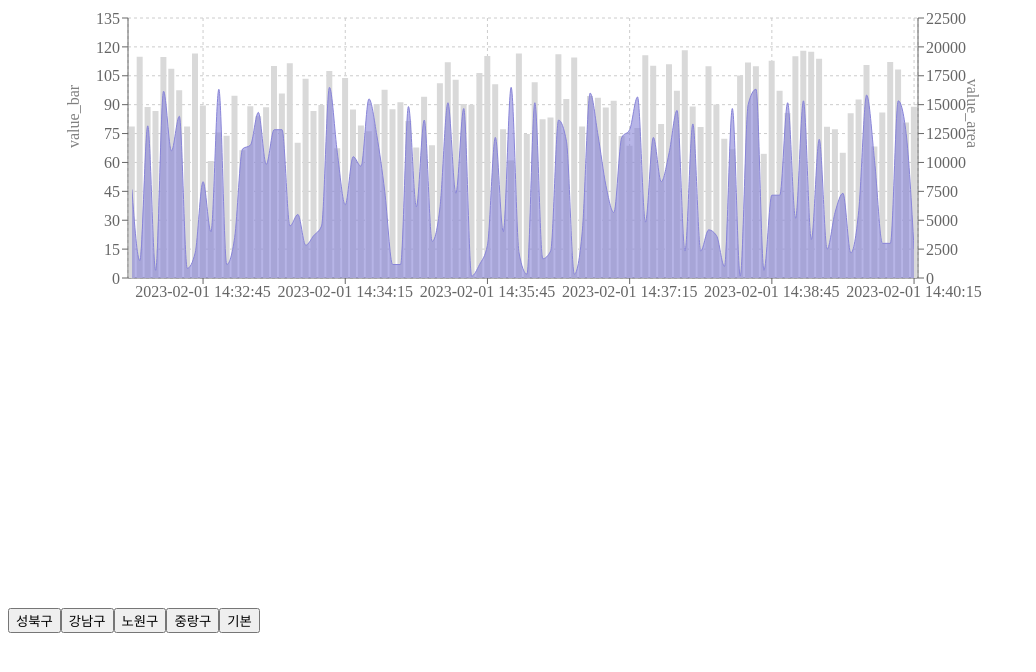
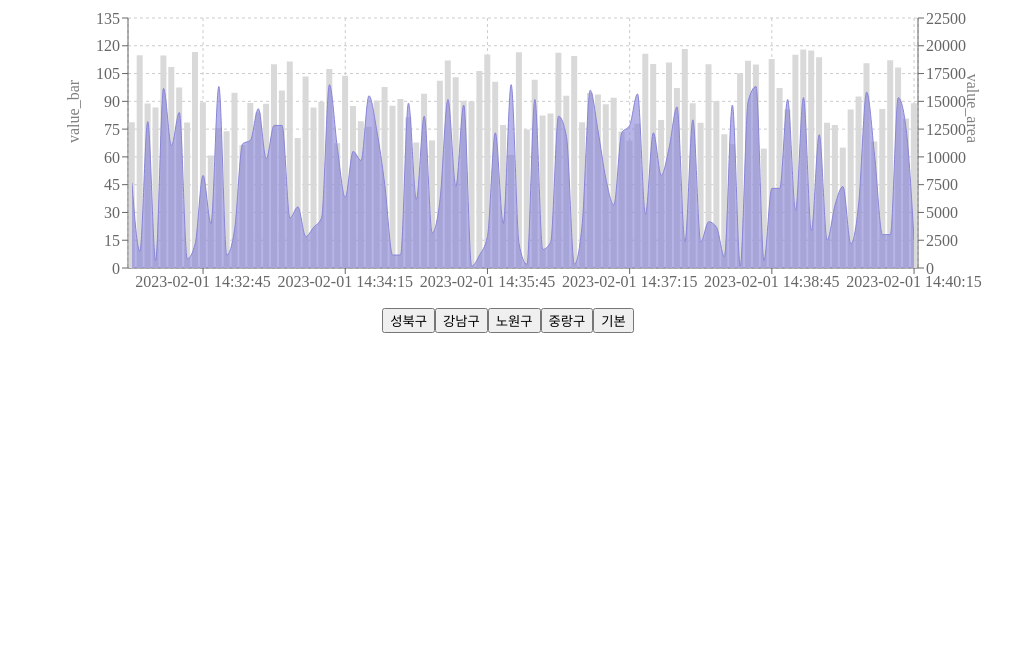
Before and after one commit to wanted-pre-7/pre-onboarding-9th-3-7, a React (Vite) app: page /1 in a window 1280 px wide. Shown: the top 672 px of the page, without its empty margins (0-1036 px from the left). Built offline with nearby package versions, Linux system fonts and the light colour scheme; the HTML template or start-up script is replaced by a standard one.

Commit message:
justify content

```diff
--- a/src/component/Buttons.tsx
+++ b/src/component/Buttons.tsx
@@ -4,9 +4,14 @@ import { chartIdArr } from "../api/chartData";
 const Buttons = () => {
   const navigate = useNavigate();
   const { id } = useParams();
+  const style = {
+    width: "1000px",
+    display: "flex",
+    justifyContent: "center",
+  };
 
   return (
-    <div>
+    <div style={style}>
       {chartIdArr.map((el, idx) => (
         <button
           key={idx}
--- a/src/page/ChartView.tsx
+++ b/src/page/ChartView.tsx
@@ -24,13 +24,13 @@ const ChartView = () => {
     <>
       <ComposedChart
         width={1000}
-        height={600}
+        height={300}
         data={mockData}
         margin={{
           top: 10,
           right: 30,
           left: 60,
-          bottom: 300,
+          bottom: 10,
         }}
       >
         <CartesianGrid strokeDasharray="3 3" />
```
